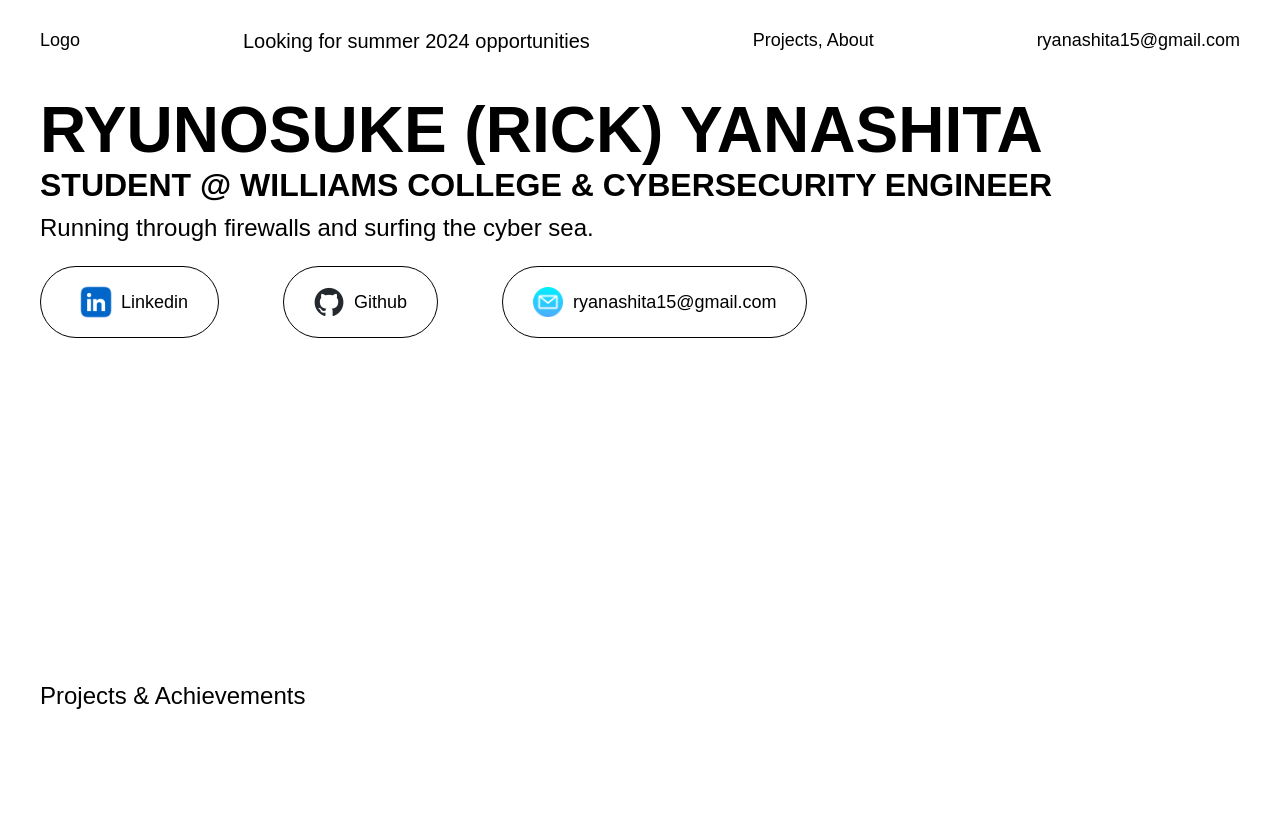
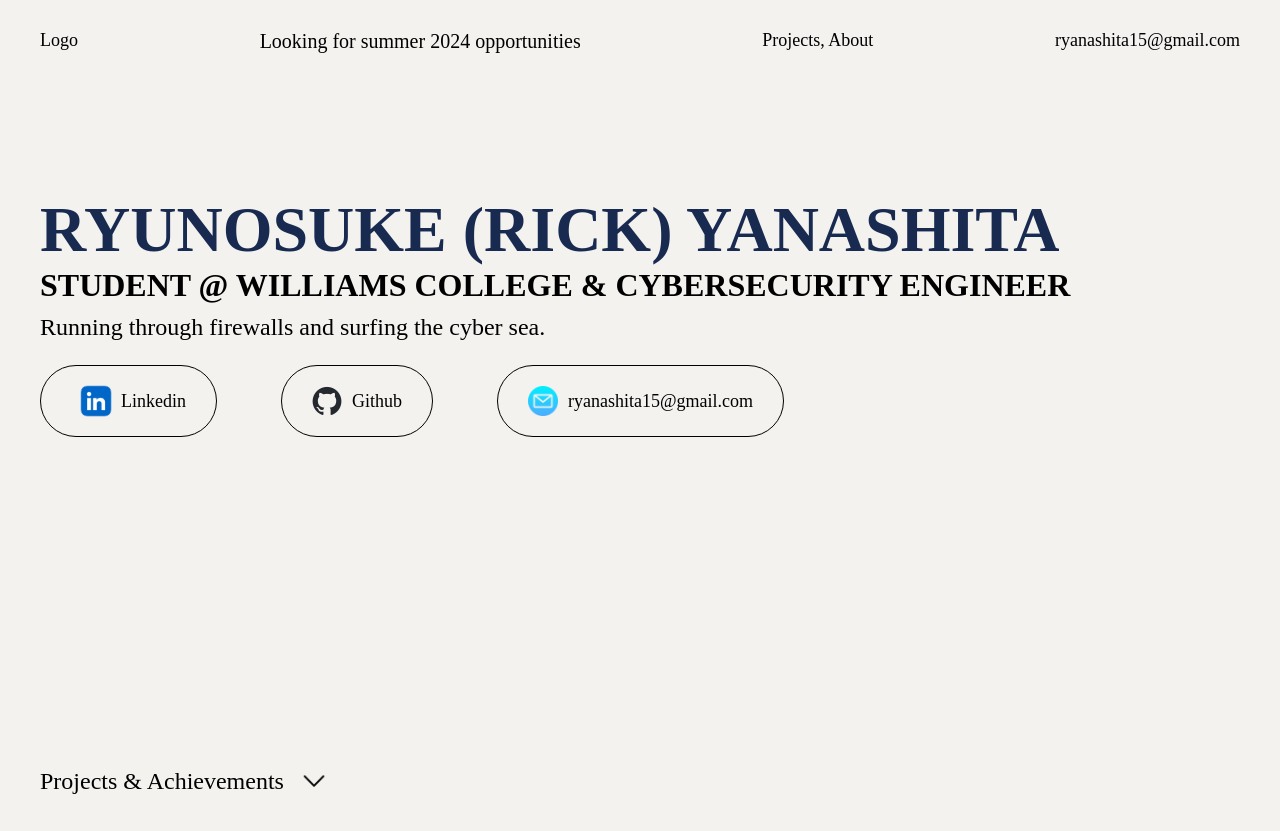
Before and after one commit to RickYanashita15/Rick-Yanashita-Website, a plain HTML site: page index.html in a window 1280 px wide. Shown: the top 831 px of the page. Before the commit the page ends 800 px from the top, so only its background shows below. Drawn offline with Linux system fonts and the light colour scheme.

Commit message:
debating on some style changes

```diff
--- a/index.html
+++ b/index.html
@@ -12,7 +12,7 @@
               <a href="#projects,about">Projects, About</a>
               <a href="#email">ryanashita15@gmail.com</a>
         </div>
-        <div class="divider20"></div>
+        <div class="divider200"></div>
         <div class="container">
             <h1> RYUNOSUKE (RICK) YANASHITA </h1>
             <h2> STUDENT @ WILLIAMS COLLEGE & CYBERSECURITY ENGINEER</h2>
@@ -37,12 +37,14 @@
         <div class="divider320"></div>
 
         <div class="container">
-            <div class="projectsection">
-                <p> Projects & Achievements </p>
+            <div class="flexbox">
+                <div class="projectsection">
+                    <p> Projects & Achievements </p>
+                </div>
+                <button class="circle-button">
+                    <img src="images/down-arrow.png" alt="Go to Projects & Achievments" width="30" height="30">
+                </button>
             </div>
         </div>
-
-
-
     </body>
 </html>
--- a/style.css
+++ b/style.css
@@ -2,6 +2,11 @@
     margin: 0;
     padding: 0;
     font-family: sans-serif;
+    background-color: #f3f2ef;
+}
+@font-face{
+    font-family: Merriweather;
+    src: "Merriweather/Merriweather-Black.ttf";
 }
 .container{
     width: 100%;
@@ -9,16 +14,17 @@
 }
 .projectsection {
     /* padding: 0px 40px 20px 40px; */
-    background-color: white;
+    background-color: #f3f2ef;
 
 }
 .projectsection p {
     font-size: 20px;
+    font-family: Merriweather;
     color: black;
     text-decoration: none;
 }
 .navbar {
-    background-color: white;
+    background-color: #f3f2ef;
     overflow: hidden;
     display: flex;
     justify-content: space-between;
@@ -30,6 +36,7 @@
     text-align: center;
     text-decoration: none;
     font-size: 18px;
+    font-family: Merriweather;
 }
 .navbar p {
     float: left;
@@ -37,21 +44,27 @@
     text-align: center;
     text-decoration: none;
     font-size: 20px;
+    font-family: Merriweather;
+}
+.divider200 {
+    width: 100%;
+    height: 120px;
+    background-color: #f3f2ef;
 }
 .divider320 {
     width: 100%;
-    height: 320px;
-    background-color: white;
+    height: 290px;
+    background-color: #f3f2ef;
 }
 .divider20 {
     width: 100%;
     height: 20px;
-    background-color: white;
+    background-color: #f3f2ef;
 }
 .divider10 {
     width: 100%;
     height: 10px;
-    background-color: white;
+    background-color: #f3f2ef;
 }
 .horizontaldivider{
     width: 5%;
@@ -64,36 +77,70 @@
 h1 {
     text-align: left;
     font-size: 64px;
+    font-family: Merriweather;
+    color: #192A51;
 }
 h2 {
     text-align: left;
     font-size: 32px;
+    font-family: Merriweather;
 }
 .container p {
     font-size: 24px;
+    font-family: Merriweather;
 }
 .buttonbar {
     width: 100%;
-    background-color: white;
+    background-color: #f3f2ef;
     overflow: hidden;
     display: flex;
     position: static;
     justify-content: left;
 }
+.flexbox {
+    display: flex;
+    align-items: center;
+}
 .pillbutton{
-    background-color: white;
+    background-color: #f3f2ef;
     border: 1px solid black;
     color: black;
     padding: 10px 30px;
     text-align: center;
     font-size: 18px;
     text-decoration: none;
+    font-family: Merriweather;
     display: inline-flex;
     margin: 4px 0px;
     cursor: pointer;
     border-radius: 40px;
     align-items: center;
 }
+.circle-button {
+    display: flex;
+    justify-content: center;
+    align-items: center;
+    width: 60px;
+    height: 60px;
+    border-radius: 50%;
+    background-color: #f3f2ef; /* Change the color to your preference */
+    color: #f3f2ef; /* Change the text color to your preference */
+    font-size: 24px;
+    border: none;
+    cursor: pointer;
+    transition: background-color 0.3s;
+  }
+
+  .circle-button:hover {
+    background-color: #f3f2ef; /* Change the hover color to your preference */
+  }
+
+
+
+
+
+
+
 
 
 
```
Also changed, not shown: Merriweather/Merriweather-Black.ttf (added), Merriweather/Merriweather-BlackItalic.ttf (added), Merriweather/Merriweather-Bold.ttf (added), Merriweather/Merriweather-BoldItalic.ttf (added), Merriweather/Merriweather-Italic.ttf (added), Merriweather/Merriweather-Light.ttf (added), Merriweather/Merriweather-LightItalic.ttf (added), Merriweather/Merriweather-Regular.ttf (added), Merriweather/OFL.txt (added), credits.txt (added), images/down-arrow.png (added), 1 other file.
